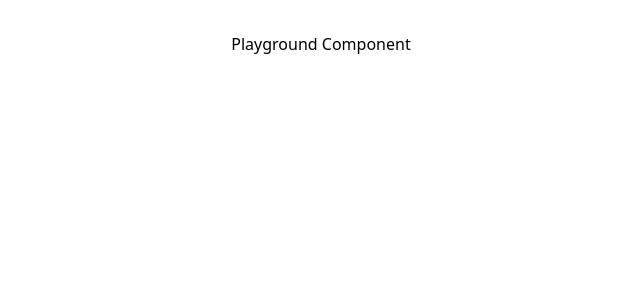
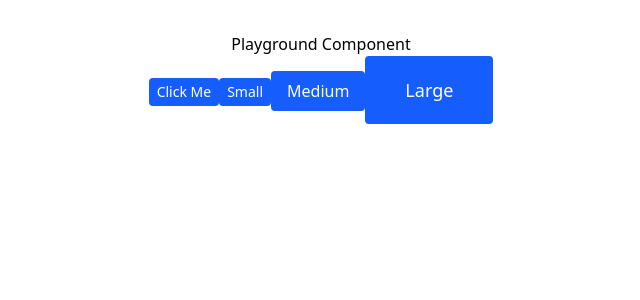
Before and after one commit to GoGradually/react-my-hard-tutorial, a React (Vite) app in the folder react-make-component/: page / in a window 1280 px wide. Shown: the top 300 px of the page, without its empty margins (319-959 px from the left). Built offline with nearby package versions, Linux system fonts and the light colour scheme.

Commit message:
feat: 버튼 컴포넌트 추가 및 Playground에서 사용

```diff
--- /dev/null
+++ b/react-make-component/src/components/Button.tsx
@@ -0,0 +1,36 @@
+type ButtonProps = {
+  description: string;
+  variant: "primary" | "secondary";
+  size: "small" | "medium" | "large";
+  disabled?: boolean;
+  onClick?: () => void;
+};
+
+function Button({ description, variant, size, disabled, onClick }: ButtonProps) {
+    const variantMap: Record<ButtonProps["variant"], string> = {
+    primary: "bg-blue-600 text-white",
+    secondary: "bg-gray-200 text-gray-800",
+  };
+
+  const sizeMap: Record<ButtonProps["size"], string> = {
+    small: "px-2 py-1 text-sm",
+    medium: "px-4 py-2 text-base",
+    large: "px-10 py-5 text-lg",
+  };
+
+  const baseClass = `${variantMap[variant]} ${sizeMap[size]} rounded`;
+  const disabledClass = disabled ? " opacity-50 cursor-not-allowed" : "";
+  console.log("Button props:", { description, variant, size });
+
+    return (
+    <button
+      className={baseClass + disabledClass}
+      disabled={disabled}
+      onClick={onClick}
+    >
+      {description}
+    </button>
+  );
+}
+
+export default Button;
--- a/react-make-component/src/pages/Playground.tsx
+++ b/react-make-component/src/pages/Playground.tsx
@@ -1,5 +1,21 @@
+import Button from "../components/Button";
+
 function Playground() {
-    return <div>Playground Component</div>;
+  return (
+    <div>
+      <div>Playground Component</div>
+
+      <Button
+        description="Click Me"
+        variant="primary"
+        size="small"
+      />
+        <Button description="Small" variant="primary" size="small" />
+        <Button description="Medium" variant="primary" size="medium" />
+        <Button description="Large" variant="primary" size="large" />
+
+    </div>
+  );
 }
 
 export default Playground;
```
